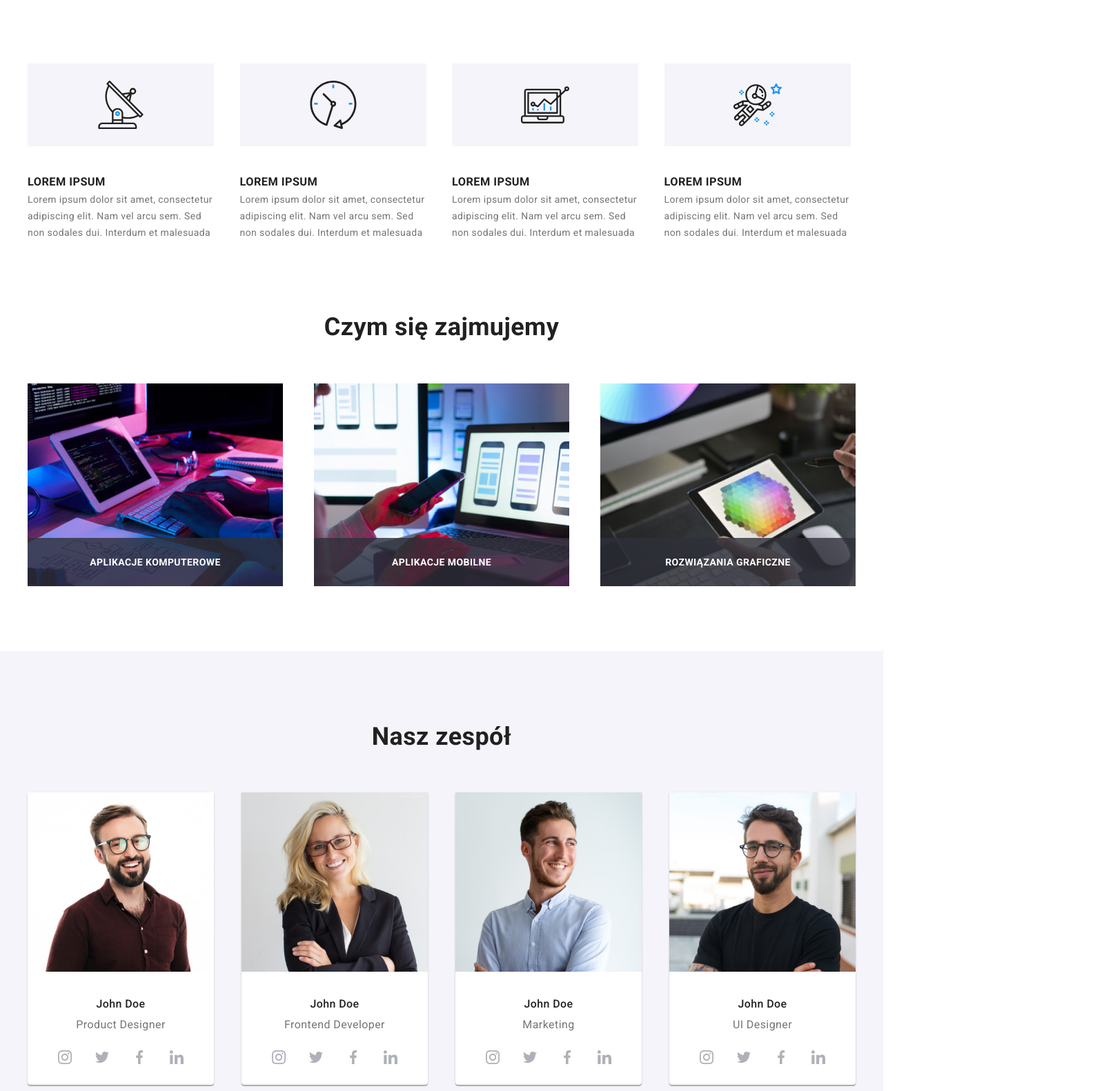
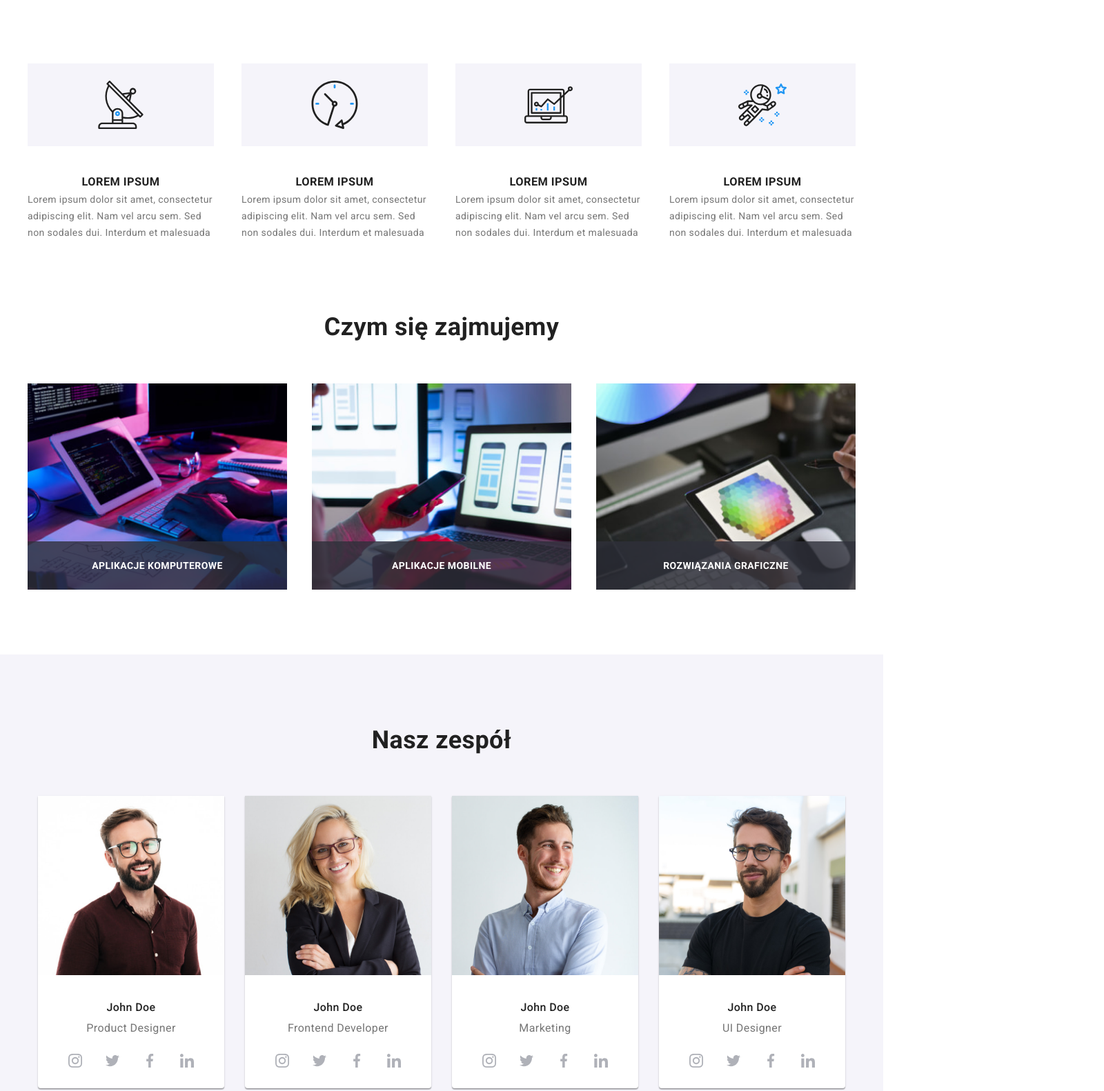
Before and after one commit to KtianG/goit-markup-hw-08, a plain HTML site: page index.html in a window 1280 px wide. Shown: the part 697-2279 px from the top of the page at 69% size, 1600 px wide, since content can reach past the window. Drawn offline with nearby package versions, Linux system fonts and the light colour scheme.

Commit message:
Halfway done

```diff
--- a/index.html
+++ b/index.html
@@ -211,6 +211,7 @@
           <ul class="team__list">
             <li class="team__item">
               <img
+                class="team__photo"
                 src="./images/JohnDoe01.jpg"
                 alt="Jonh Doe"
                 width="270"
@@ -256,6 +257,7 @@
 
             <li class="team__item">
               <img
+                class="team__photo"
                 src="./images/JohnDoe02.jpg"
                 alt="Jonh Doe"
                 width="270"
@@ -301,6 +303,7 @@
 
             <li class="team__item">
               <img
+                class="team__photo"
                 src="./images/JohnDoe03.jpg"
                 alt="Jonh Doe"
                 width="270"
@@ -345,6 +348,7 @@
             </li>
             <li class="team__item">
               <img
+                class="team__photo"
                 src="./images/JohnDoe04.jpg"
                 alt="Jonh Doe"
                 width="270"
--- a/sass/components/_about-us.scss
+++ b/sass/components/_about-us.scss
@@ -13,21 +13,18 @@
 
 .about-us__item {
   position: relative;
-
-  &:not(:last-child) {
-    padding-right: 30px;
-  }
+  width: calc(33% - 20px);
 }
 
 .about-us__image {
   display: block;
-  max-width: 100%;
+  width: 100%;
   height: auto;
 }
 
 .about-us__label {
   position: absolute;
-  width: 370px;
+  width: 100%;
   background-color: getColor("label-image");
   justify-content: center;
 
@@ -44,3 +41,9 @@
   text-align: center;
   text-transform: uppercase;
 }
+
+@media (max-width: 769px) {
+  .about-us {
+    display: none;
+  }
+}
--- a/sass/components/_advantages.scss
+++ b/sass/components/_advantages.scss
@@ -2,27 +2,58 @@
 
 .advantages {
   background-color: white;
-  padding-bottom: 94px;
-  padding-top: 94px;
+  padding: 94px 15px;
 }
 
 .advantages__list {
-  display: flex;
-  align-items: center;
-  justify-content: space-between;
+  h3 {
+    text-align: center;
+  }
 
   p {
     color: #757575;
   }
 }
 
-.advantages__item:not(:last-child) {
-  padding-right: 30px;
-}
-
 .advantages__icon {
   background-color: getColor("background-tertiary");
-  width: 270px;
+  width: 100%;
   height: 120px;
   margin-bottom: 30px;
 }
+
+@media (max-width: 481px) {
+  .advantages__item:not(:last-child) {
+    margin-bottom: 30px;
+  }
+}
+
+@media (min-width: 481px) {
+  .advantages__list {
+    display: flex;
+    flex-wrap: wrap;
+    gap: 30px;
+  }
+  .advantages__item {
+    width: calc(50% - 15px);
+  }
+
+  .advantages__icon {
+    width: 100%;
+    height: 120px;
+    margin-bottom: 30px;
+  }
+}
+
+@media (min-width: 769px) {
+  .advantages__list {
+    display: flex;
+    flex-wrap: nowrap;
+    align-items: center;
+    justify-content: space-between;
+  }
+
+  .advantages__item {
+    width: 270px;
+  }
+}
--- a/sass/components/_banner.scss
+++ b/sass/components/_banner.scss
@@ -10,18 +10,6 @@
     url(".././images/banner-background.jpg");
   background-size: cover;
   background-repeat: no-repeat;
-
-  @media (min-width: 480px) {
-  }
-
-  @media (min-width: 768px) {
-    height: 600px;
-  }
-
-  @media (min-width: 1200px) {
-    width: 1600px;
-    background-position: 0 0, 0 -150px;
-  }
 }
 .banner__content {
   display: flex;
@@ -37,8 +25,23 @@
   letter-spacing: 0.06em;
   text-align: center;
   padding-bottom: 30px;
+}
 
-  @media (min-width: 768px) {
+@media (min-width: 481px) {
+}
+
+@media (min-width: 769px) {
+  .banner__title {
     font-size: 44px;
   }
+  .container--banner {
+    height: 600px;
+  }
 }
+
+@media (min-width: 1201px) {
+  .container--banner {
+    background-position: 0 0, 0 -150px;
+    max-width: 1600px;
+  }
+}
--- a/sass/components/_global.scss
+++ b/sass/components/_global.scss
@@ -40,6 +40,12 @@ h2 {
   margin: 0 auto;
 }
 
+@media (min-width: 461px) {
+}
+
+@media (min-width: 769px) {
+}
+
 @media (min-width: 1201px) {
   .container {
     width: 1200px;
--- a/sass/components/_logo.scss
+++ b/sass/components/_logo.scss
@@ -10,10 +10,6 @@
   &__Web {
     color: getColor("button-primary");
   }
-
-  @media (min-width: 769px) {
-    font-size: 26px;
-  }
 }
 
 .logo--header {
@@ -25,3 +21,9 @@
   padding-bottom: 20px;
   color: white;
 }
+
+@media (min-width: 769px) {
+  .logo {
+    font-size: 26px;
+  }
+}
--- a/sass/components/_team.scss
+++ b/sass/components/_team.scss
@@ -19,20 +19,21 @@
     padding-top: 30px;
     padding-bottom: 10px;
   }
-}
 
-.team__list {
-  display: flex;
-  align-items: center;
-  justify-content: space-between;
+  &__photo {
+    width: 100%;
+    height: auto;
+  }
 }
 
 .team__item {
   background-color: getColor("background-quaternary");
-  width: 270px;
+  width: calc(100% - 30px);
   box-shadow: 0px 1px 3px rgba(0, 0, 0, 0.12), 0px 1px 1px rgba(0, 0, 0, 0.14),
     0px 2px 1px rgba(0, 0, 0, 0.2);
   border-radius: 0px 0px 4px 4px;
+
+  margin: auto;
 
   a:focus {
     background-color: getColor("button-primary");
@@ -49,8 +50,10 @@
 
 .team__icons-list {
   display: flex;
+  width: 206px;
   justify-content: space-between;
   padding-top: 16px;
+  margin: 0 auto;
   margin-bottom: 18px;
 }
 
@@ -65,14 +68,6 @@
 
   transition-property: background-color;
   transition: 250ms cubic-bezier(0.4, 0, 0.2, 1);
-
-  &:first-child {
-    margin-left: 32px;
-  }
-
-  &:last-child {
-    margin-right: 32px;
-  }
 
   &:hover {
     background-color: getColor("button-primary");
@@ -89,3 +84,28 @@
   transition-property: fill;
   transition: 25ms cubic-bezier(0.4, 0, 0.2, 1);
 }
+
+@media (min-width: 481px) {
+  .team__list {
+    display: flex;
+    flex-wrap: wrap;
+    gap: 30px;
+  }
+
+  .team__item {
+    width: calc(50% - 30px);
+  }
+}
+
+@media (min-width: 769px) {
+  .team__list {
+    flex-wrap: nowrap;
+    align-items: center;
+    justify-content: space-between;
+    gap: 0px;
+  }
+
+  .team__item {
+    max-width: 270px;
+  }
+}
```
Also changed, not shown: css/main.css, css/main.min.css, 2 other files.
